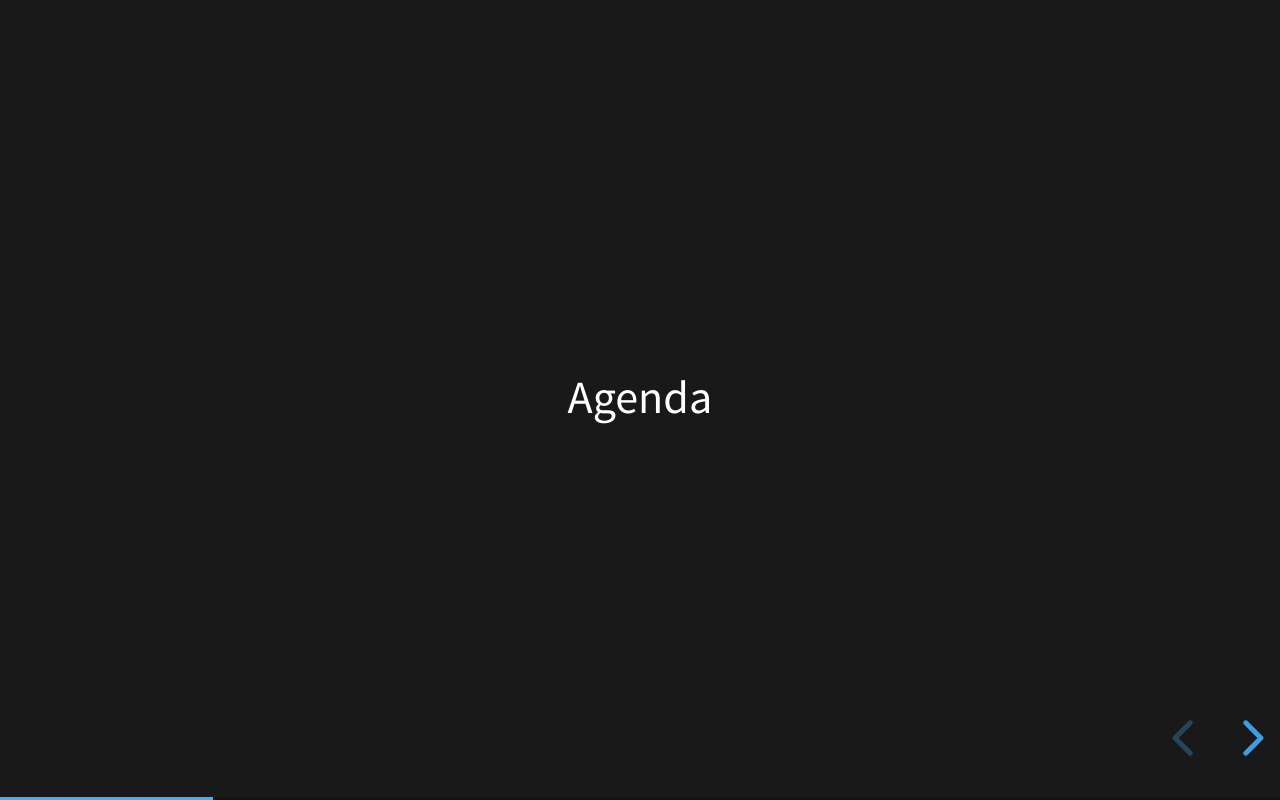
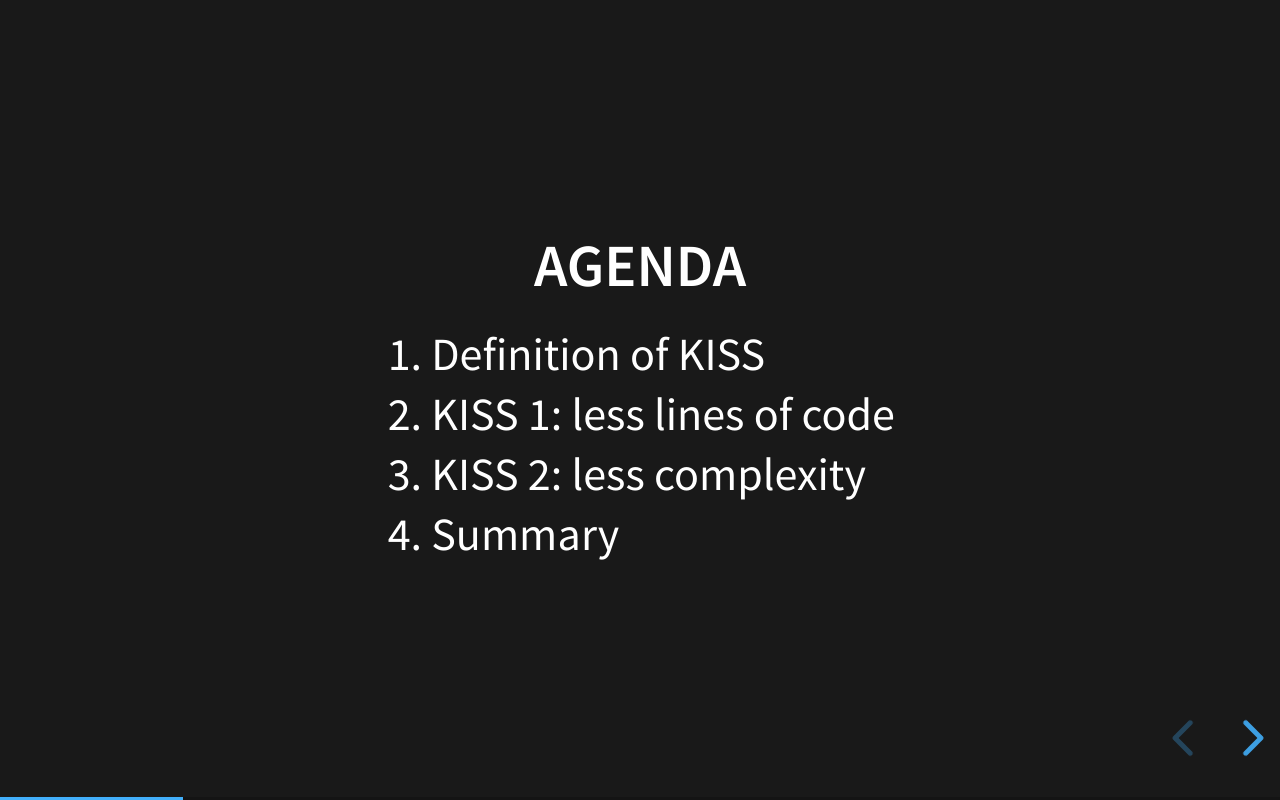
Before and after one commit to abdu95/abdu95.github.io, a website: page index.html in a window 1280 px wide. Both pictures are taken after a click on the button "next slide". Drawn offline with Linux system fonts and the light colour scheme.

Commit message:
feat: add agenda elements

```diff
--- a/index.html
+++ b/index.html
@@ -26,7 +26,15 @@
 		<div class="reveal">
 			<div class="slides">
 				<section>KISS</section>
-				<section>Agenda</section>
+				<section>
+					<h3>Agenda</h3>
+					<ol>
+						<li>Definition of KISS</li>
+						<li>KISS 1: less lines of code</li>
+						<li>KISS 2: less complexity</li>
+						<li>Summary</li>
+					</ol>
+				</section>
 				<section>Slide 2
 					<section> Slide 2 Part 1</section>
 					<section> Slide 2 Part 2</section>
@@ -40,6 +48,8 @@
 					</aside>
 				</section>
 				<section>Slide 4</section>
+				<section>
+					References</section>
 			</div>
 		</div>
 
```
